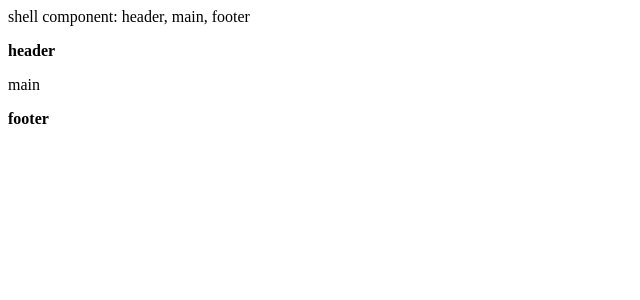
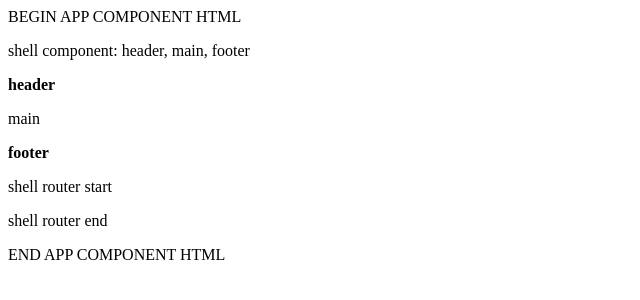
Before and after one commit to manufy/angular-appcore, an Angular app: page / in a window 1280 px wide. Shown: the top 300 px of the page, without its empty margins (0-640 px from the left). Built offline with nearby package versions, Linux system fonts and the light colour scheme.

Commit message:
3 files modified router added to shell component instead app component

```diff
--- a/src/app/app.component.html
+++ b/src/app/app.component.html
@@ -1 +1,4 @@
+BEGIN APP COMPONENT HTML
 <app-shell></app-shell>
+
+END APP COMPONENT HTML
--- a/src/app/core/core.module.ts
+++ b/src/app/core/core.module.ts
@@ -1,6 +1,9 @@
 import { NgModule } from '@angular/core';
 import { CommonModule } from '@angular/common';
 import { ShellComponent } from './shell/shell.component';
+
+/* Componentes header, main, footer */
+
 import { HeaderComponent } from './shell/header/header.component';
 import { MainComponent } from './shell/main/main.component';
 import { FooterComponent } from './shell/footer/footer.component';
@@ -12,7 +15,7 @@ import { RouterModule } from '@angular/router';
 
 @NgModule({
   imports: [
-    CommonModule
+    CommonModule, RouterModule
   ],
   declarations: [ShellComponent, HeaderComponent, MainComponent, FooterComponent],
   exports: [ShellComponent, RouterModule]
--- a/src/app/core/shell/shell.component.html
+++ b/src/app/core/shell/shell.component.html
@@ -5,3 +5,7 @@ shell component: header, main, footer
 <app-header></app-header>
 <app-main></app-main>
 <app-footer></app-footer>
+
+<p>shell router start</p>
+<router-outlet></router-outlet>
+<p>shell router end</p>
```
